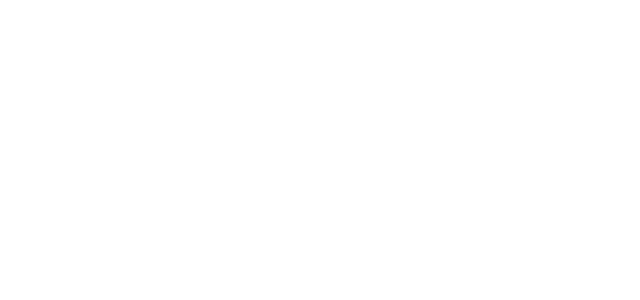
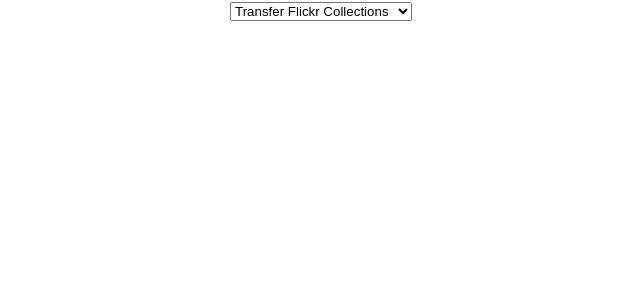
Before and after one commit to RMLio/prov4itdata-ui, a React (Create React App) app: page / in a window 1280 px wide. Shown: the top 300 px of the page, without its empty margins (319-959 px from the left). Built offline with nearby package versions, Linux system fonts and the light colour scheme.

Commit message:
added mapping selector

```diff
--- a/src/App.js
+++ b/src/App.js
@@ -1,10 +1,25 @@
-import logo from './logo.svg';
 import './App.css';
+import MappingSelector from "./components/mapping-selector";
 
 function App() {
+    const mappingFileOptions = [
+            {value: "A" , filename:"transfer-flickr-collections.ttl", label:"Transfer Flickr Collections"},
+            {value : "B", filename:"transfer-imgur-images.ttl", label:"Transfer Imgur Images"},
+            {value : "C", filename:"transfer-facebook-images.ttl", label:"Transfer Facebook Images"},
+            {value : "D", filename:"transfer-instagram-images.ttl", label:"Transfer Instagram Images"}
+        ]
+
+    const handleMappingChanged = (e)=>{
+        console.log("the mapping changed to " , e.target.value)
+    }
+
+
   return (
     <div className="App">
-
+      <MappingSelector
+          options={mappingFileOptions}
+          handleChange={handleMappingChanged}
+      />
     </div>
   );
 }
--- /dev/null
+++ b/src/components/mapping-selector.js
@@ -0,0 +1,67 @@
+import React from 'react';
+import {Form, Container, Row} from 'react-bootstrap';
+
+/**
+ * Mapping Selector Component
+ */
+class MappingSelector extends React.Component {
+
+    /**
+     *
+     * @param props
+     */
+    constructor(props) {
+        super(props)
+        this.label = props.label
+        this.options = props.options
+        if(props.hasOwnProperty('handleChange')) {
+            console.log("MappingSelector initialized with handleChange in props")
+            this.handleChange = props.handleChange.bind(this)
+        }
+    }
+
+    /**
+     *
+     * @param e
+     */
+    handleChange(e) {
+        console.log("@MappingSelector.handleChange... e: ", e)
+    }
+
+    /**
+     *
+     * @param option
+     * @returns {JSX.Element}
+     */
+    renderOption(option) {
+        return (
+            <option key={option.value} value={option.value}>{option.label}</option>
+        );
+    }
+
+    /**
+     *
+     * @returns {JSX.Element}
+     */
+    render(){
+        return (
+            <Container className="mapping-selector">
+                <Row>
+                    <Form>
+                        <Form.Group controlId="exampleForm.SelectCustom">
+                            <Form.Label>{this.label}</Form.Label>
+                            <Form.Control
+                                as="select" custom
+                                onChange={(e)=>{this.handleChange(e)
+                            }}>
+                                {this.options.map(o => this.renderOption(o))}
+                            </Form.Control>
+                        </Form.Group>
+                    </Form>
+                </Row>
+            </Container>
+        );
+    }
+
+}
+export default MappingSelector;
```
